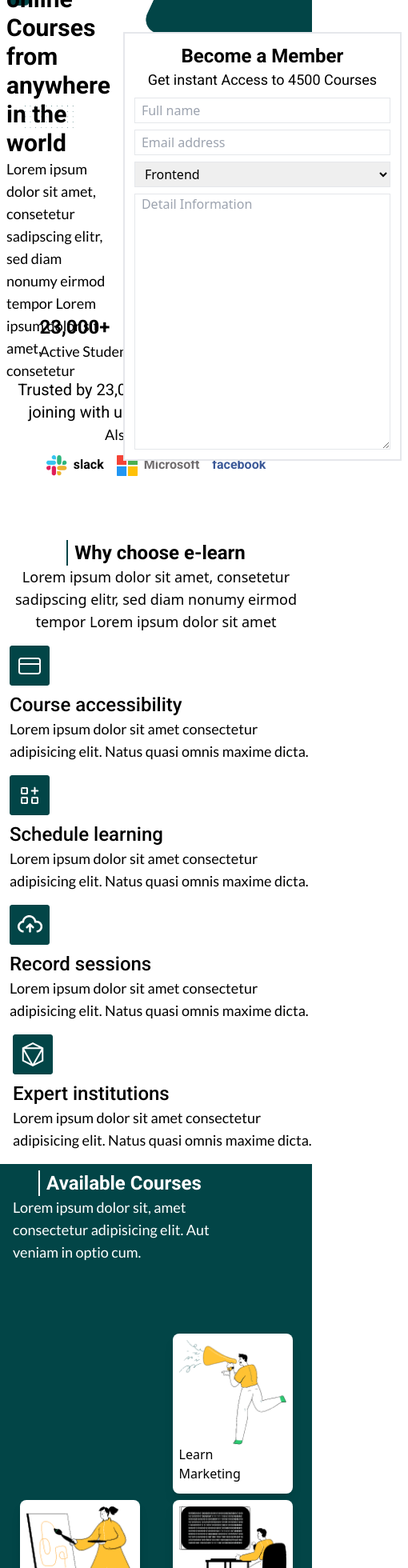
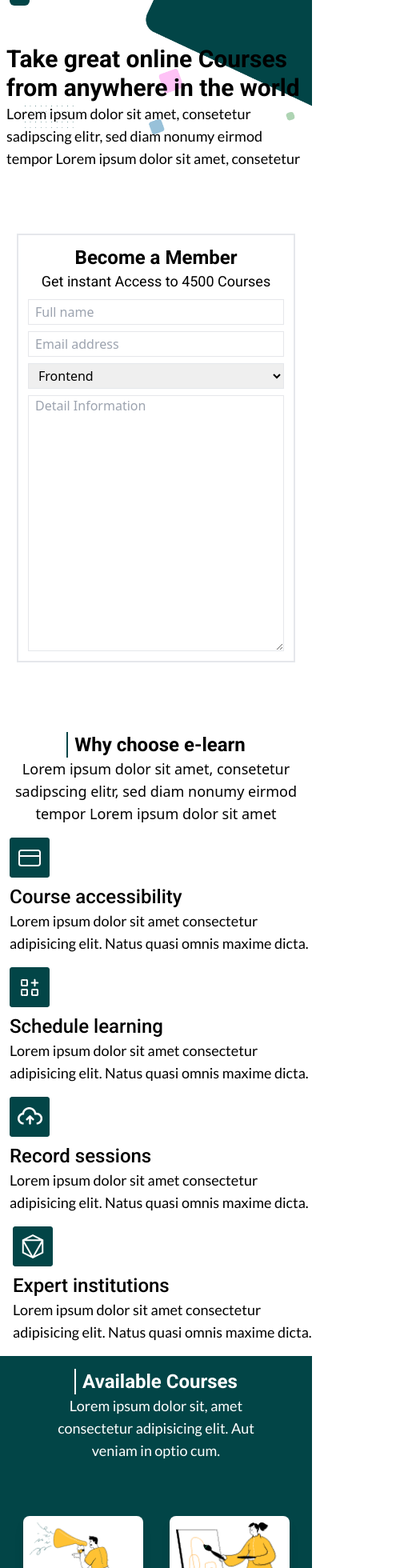
Before and after one commit to shakiltha/eLearning-landing_page, a React (Vite) app: page / in a window 390 px wide. Shown: the part 40-2000 px from the top of the page at 80% size, 510 px wide, since content can reach past the window. Built offline with nearby package versions, Linux system fonts and the light colour scheme.

Commit message:
solved responsive issues for all screen size

```diff
--- a/src/components/AvailableCourses.jsx
+++ b/src/components/AvailableCourses.jsx
@@ -6,20 +6,20 @@ import businessPresentation from "../assets/business-presentation-dashboard.png"
 
 const AvailableCourses = () => {
   return (
-    <div className="my-4 bg-[#024547] xl:m-2 xl:p-14 xl:flex xl:justify-center ">
-      <div className="p-2 w-[300px] h-[200px]">
+    <div className="p-2 my-4 bg-[#024547] xl:m-2 xl:p-14 xl:flex xl:justify-center ">
+      <div className="p-2 w-[300px] h-[180px] mx-auto">
         <section className="flex justify-center xl:justify-start">
-          <h2 className="roboto-bold text-2xl md:text-4xl pl-2 border-l-2 border-l-white text-white">
+          <h2 className="roboto-bold text-2xl md:text-4xl pl-2 border-l-2 border-l-white text-white text-center lg:text-left">
             Available Courses
           </h2>
         </section>
-        <p className="lato-regular text-lg mx-2 text-white">
+        <p className="lato-regular text-lg mx-2 text-white text-center lg:text-left">
           Lorem ipsum dolor sit, amet consectetur adipisicing elit. Aut veniam
           in optio cum.
         </p>
       </div>
-      <div className="grid grid-cols-2 grid-rows-3 md:grid-cols-4 md:grid-rows-2 place-items-center mx-2 mt-3 gap-2 xl:gap-4 xl:grid-cols-3 xl:grid-rows-2">
-        <div></div>
+      <div className="grid grid-cols-2 grid-rows-3 md:grid-cols-4 md:grid-rows-2 place-items-center mx-2 mt-3 gap-2 xl:gap-4 lg:grid-cols-5 xl:grid-cols-3 xl:grid-rows-2">
+        <div className="hidden xl:block"></div>
         <div className=" p-2 shadow-lg w-[150px] h-[200px] bg-white rounded-lg">
           <img src={marketingIcon} alt="" />
           <h5>Learn</h5>
--- a/src/components/Footer.jsx
+++ b/src/components/Footer.jsx
@@ -1,28 +1,32 @@
 import Form from "./Form";
-import footerImage from "../assets/Footer.png";
+// import footerImage from "../assets/Footer.png";
+import footerImage from "../assets/Footer-cropped.png";
 
 const Footer = () => {
   return (
     <div className="relative mt-6">
       <img
         src={footerImage}
-        className="absolute top-96 -left-40 md:-left-40"
+        className="absolute hidden md:block top-96 z-10"
         alt=""
       />
-      <div className="md:w-2/3 md:mx-auto absolute left-[17%] lg:left-[27%] ">
+      {/* <div className="white xl:w-full xl:h-80 border-gray-500 absolute xl:z-40 top-[51rem] text-black bg-white">
+        an empty div
+      </div> */}
+      <div className="md:w-2/3 md:mx-auto absolute md:left-[17%] lg:left-[27%] xl:flex xl:items-center z-50 ">
         <Form />
-        <div className="m-2">
-          <h3 className="roboto-bold text-2xl md:text-3xl lg:text-5xl">
+        <div className="m-2 lg:w-96 xl:w-full lg:text-center">
+          <h3 className="roboto-bold text-2xl md:text-3xl lg:text-4xl">
             Lorem ipsum dolor sit amet, consetetur
           </h3>
           <p className="lato-regular text-lg">
             Lorem ipsum dolor, sit amet consectetur adipisicing elit. Voluptates
             aut voluptatum fugiat non?
           </p>
+          <p className="roboto-regular text-center xl:absolute xl:mt-96 xl:ml-64">
+            &copy; 2021 Octet Design Studio
+          </p>
         </div>
-        <p className="roboto-regular text-center">
-          &copy; 2021 Octet Design Studio
-        </p>
       </div>
     </div>
   );
--- a/src/components/Hero.jsx
+++ b/src/components/Hero.jsx
@@ -2,8 +2,8 @@ import Form from "./Form";
 
 const Hero = () => {
   return (
-    <div className="flex justify-center xl:justify-around xl:top-7 xl:w-full items-center absolute top-0">
-      <div className="mx-2  lg:w-[507px] lg:h-[285px] -mt-[150px] xl:mt-9">
+    <div className="flex flex-col lg:flex-row justify-center xl:justify-around xl:top-7 xl:w-full items-center absolute top-0">
+      <div className="mx-2  lg:w-[507px] lg:h-[285px] -mt-[150px] mt-24 xl:mt-9">
         <h3 className="roboto-bold text-3xl md:text-4xl lg:text-5xl z-10">
           Take great online Courses from anywhere in the world
         </h3>
--- a/src/components/StudentTrust.jsx
+++ b/src/components/StudentTrust.jsx
@@ -3,8 +3,8 @@ import microsoft from "../assets/microsoft.png";
 
 const StudentTrust = () => {
   return (
-    <div className="mt-56 mb-20 xl:flex">
-      <div className="flex justify-around my-5 xl:flex-1">
+    <div className="mt-56 md:mt-[480px] lg:mt-[100px] mb-20 lg:flex">
+      <div className="flex justify-around my-5 lg:flex-1">
         <section>
           <h4 className="roboto-bold text-2xl md:text-4xl">23,000+</h4>
           <p className="lato-regular text-lg">Active Students</p>
@@ -14,7 +14,7 @@ const StudentTrust = () => {
           <p className="lato-regular text-lg">Courses</p>
         </section>
       </div>
-      <div className="xl:flex-1">
+      <div className="lg:flex-1">
         <p className="roboto-regular text-xl md:text-3xl mx-2 xl:mx-0 text-center xl:text-left">
           Trusted by 23,000+ happy Students are joining with us for achieve
           their goal
--- a/src/components/Testimonials.jsx
+++ b/src/components/Testimonials.jsx
@@ -10,7 +10,7 @@ const Testimonials = () => {
         </h3>
       </section>
       <div className="md:flex">
-        <section className="w-[350px] h-[250px] lg:w-[561px]  mx-auto border shadow-xl mt-4 p-2 xl:-mr-6">
+        <section className="w-[350px] h-[250px] lg:w-[500px]  mx-auto border shadow-xl mt-4 p-2 xl:-mr-6 rounded-xl">
           <div>
             <img src={profile1} alt="" />
             <h4 className="roboto-bold text-lg">Josh brallins</h4>
@@ -22,7 +22,7 @@ const Testimonials = () => {
             erat, sed diam voluptua. At vero eos et accusame
           </p>
         </section>
-        <section className="w-[350px] h-[250px] lg:w-[561px]  mx-auto border shadow-xl mt-4 p-2">
+        <section className="w-[350px] h-[250px] lg:w-[500px]  mx-auto border shadow-xl mt-4 p-2 rounded-xl">
           <div>
             <img src={profile2} alt="" />
             <h4 className="roboto-bold text-lg">Dave inau</h4>
--- a/src/components/WhyChoose.jsx
+++ b/src/components/WhyChoose.jsx
@@ -5,7 +5,7 @@ import icon4 from "../assets/Group 197.png";
 
 const WhyChoose = () => {
   return (
-    <div className="xl:flex xl:mb-20">
+    <div className="lg:flex lg:items-center xl:mb-20 mt-80 md:mt-20">
       <div>
         <section className="flex justify-center xl:justify-start xl:ml-5">
           <h2 className="roboto-bold text-2xl md:text-4xl pl-2 border-l-2 border-l-[#024547]">
```
Also changed, not shown: src/assets/Footer-cropped.png (added).
